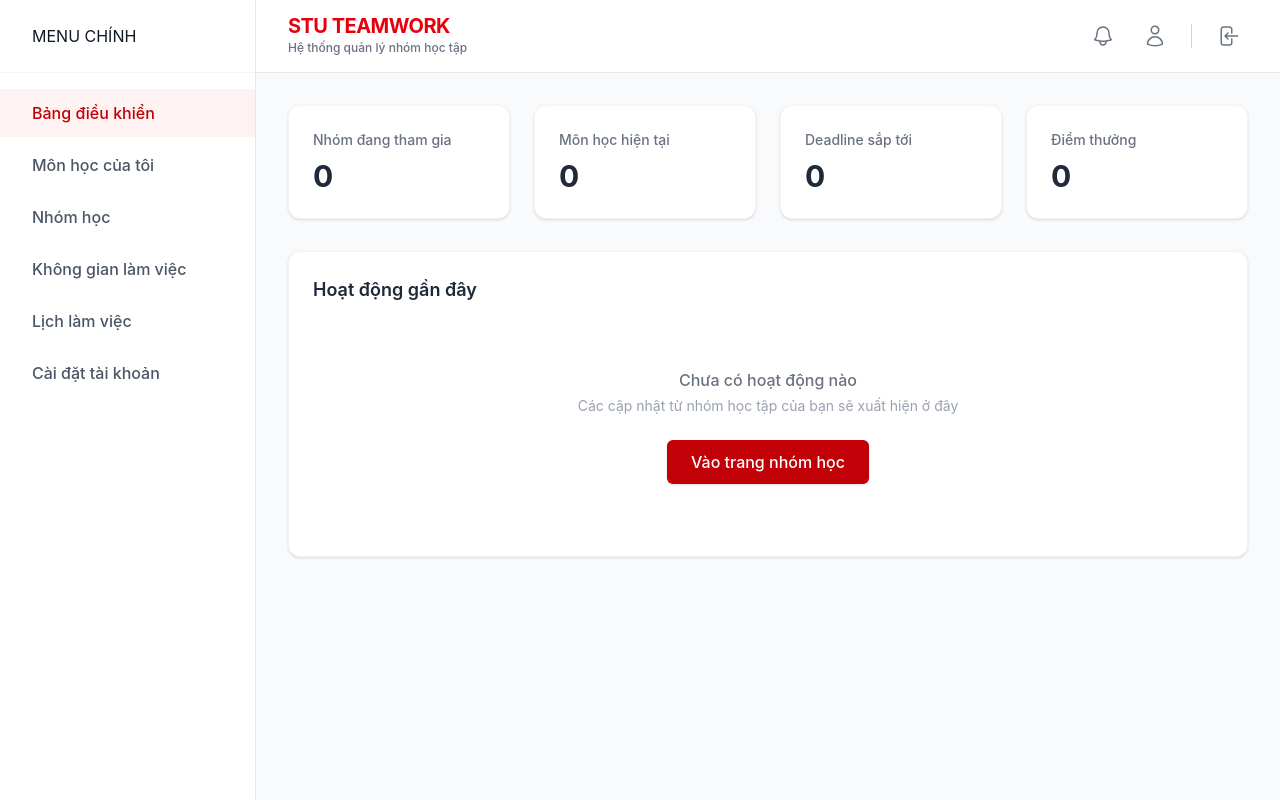
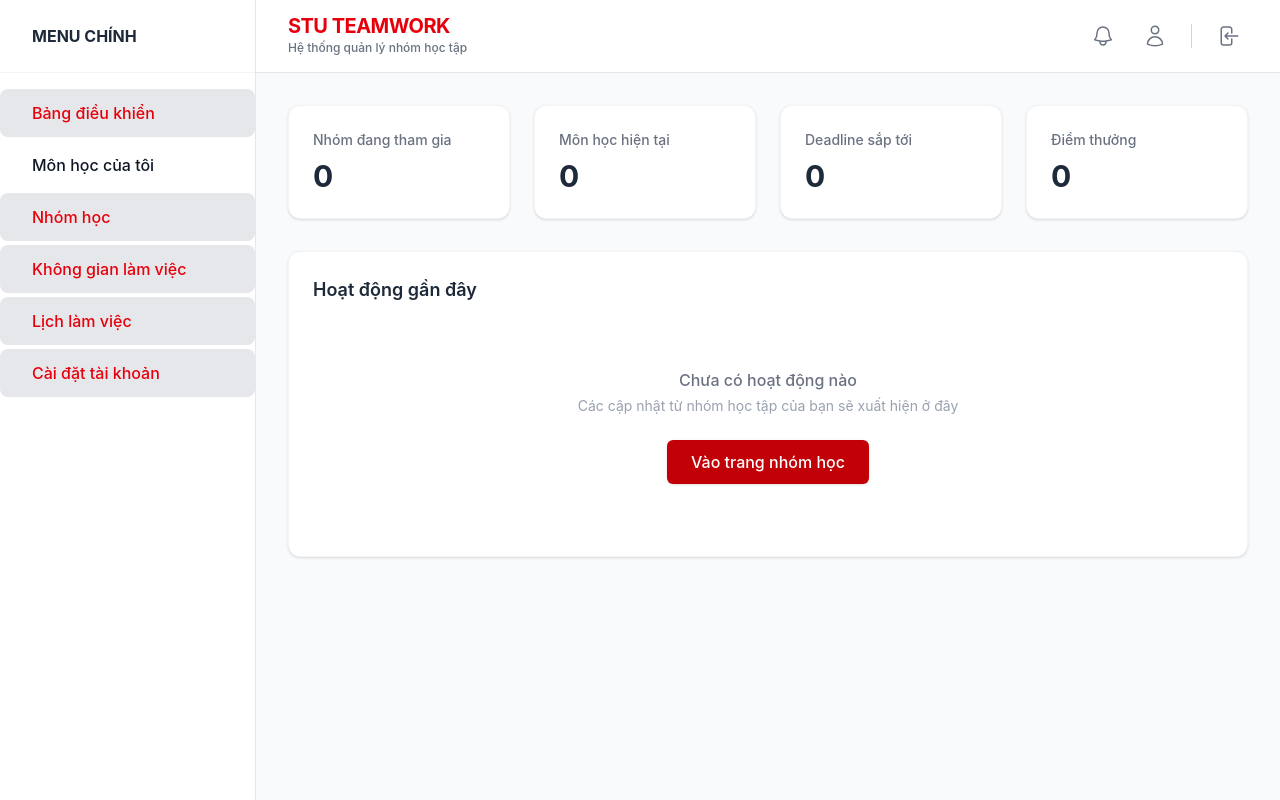
Before and after one commit to qui13082004a-afk/TTTN_FE, a React (Vite) app: page /dashboard in a window 1280 px wide. Built offline with nearby package versions, Linux system fonts and the light colour scheme.

Commit message:
upd sidebar+ add mymonhoc

```diff
--- a/src/components/Sidebar.jsx
+++ b/src/components/Sidebar.jsx
@@ -1,46 +1,55 @@
 import React from 'react';
-import { Link } from 'react-router-dom';
+import { NavLink } from 'react-router-dom';
 
 const Sidebar = () => {
+
+  const getNavLinkClass = ({ isActive }) => {
+    return `block px-8 py-3 font-medium transition-colors ${
+      isActive
+        ? 'text-red-600 bg-gray-200 rounded-lg hover:bg-red-100 hover:text-red-700'
+        : ''
+    }`;
+  };
+
   return (
     <aside className="w-64 bg-white border-r border-gray-200 h-screen flex flex-col flex-shrink-0">
 
       <div className="py-4 px-8 border-b border-gray-100 flex items-center h-[73px]">
-        <div>MENU CHÍNH</div>
+        <div className="font-bold text-gray-800">MENU CHÍNH</div>
       </div>
-
 
       <nav className="flex-1 overflow-y-auto py-4">
         <ul className="space-y-1">
           <li>
-            <Link to="/dashboard" className="block px-8 py-3 text-red-700 bg-red-50 font-medium transition-colors">
+            <NavLink to="/dashboard" className={getNavLinkClass}>
               Bảng điều khiển
-            </Link>
+            </NavLink>
           </li>
           <li>
-            <Link to="#" className="block px-8 py-3 text-gray-600 hover:bg-gray-50 hover:text-red-700 font-medium transition-colors">
+            <NavLink to="/monhoc" className={getNavLinkClass}>
               Môn học của tôi
-            </Link>
+            </NavLink>
           </li>
           <li>
-            <Link to="#" className="block px-8 py-3 text-gray-600 hover:bg-gray-50 hover:text-red-700 font-medium transition-colors">
+
+            <NavLink to="#nhomhoc" className={getNavLinkClass}>
               Nhóm học
-            </Link>
+            </NavLink>
           </li>
           <li>
-            <Link to="#" className="block px-8 py-3 text-gray-600 hover:bg-gray-50 hover:text-red-700 font-medium transition-colors">
+            <NavLink to="#khonggian" className={getNavLinkClass}>
               Không gian làm việc
-            </Link>
+            </NavLink>
           </li>
           <li>
-            <Link to="#" className="block px-8 py-3 text-gray-600 hover:bg-gray-50 hover:text-red-700 font-medium transition-colors">
+            <NavLink to="#lich" className={getNavLinkClass}>
               Lịch làm việc
-            </Link>
+            </NavLink>
           </li>
           <li>
-            <Link to="#" className="block px-8 py-3 text-gray-600 hover:bg-gray-50 hover:text-red-700 font-medium transition-colors">
+            <NavLink to="#caidat" className={getNavLinkClass}>
               Cài đặt tài khoản
-            </Link>
+            </NavLink>
           </li>
         </ul>
       </nav>
--- /dev/null
+++ b/src/pages/MyMonHoc.jsx
@@ -0,0 +1,103 @@
+import React from 'react';
+import Sidebar from '../components/Sidebar';
+import Header from '../components/Header';
+
+export default function MyMonHoc() {
+    // Dữ liệu giả
+  const subjects = [
+    {
+      id: 1,
+      code: 'TH001',
+      name: 'Công nghệ phần mềm',
+      teacher: 'Bùi nhật bằng',
+      semester: 'Học kỳ 2 - 2025-2026',
+      students: 45
+    },
+    {
+      id: 2,
+      code: 'TH002',
+      name: 'Phát triển phần mềm mã nguồn mở',
+      teacher: 'Nguyễn Xuân Thu',
+      semester: 'Học kỳ 2 - 2025-2026',
+      students: 50
+    },
+    {
+      id: 3,
+      code: 'TH003',
+      name: 'Cơ sở dữ liệu nâng cao',
+      teacher: 'Duy',
+      semester: 'Học kỳ 2 - 2025-2026',
+      students: 40
+    }
+  ];
+
+  return (
+    <div className="flex h-screen bg-gray-50 overflow-hidden">
+      <Sidebar />
+
+      <div className="flex-1 flex flex-col h-full">
+        <Header />
+
+        <main className="flex-1 overflow-x-hidden overflow-y-auto p-8">
+
+
+          <div className="flex justify-between items-center mb-6">
+            <div>
+              <h1 className="text-2xl font-bold text-gray-800">Môn học của tôi</h1>
+              <p className="text-gray-500 text-sm mt-1">Danh sach các môn học đang theo học trong học kỳ này</p>
+            </div>
+
+          </div>
+
+
+
+
+
+          <div className="grid grid-cols-1 md:grid-cols-2 xl:grid-cols-3 gap-6">
+            {subjects.map((sub) => (
+              <div key={sub.id} className="bg-white border border-gray-200 rounded-xl overflow-hidden hover:shadow-md transition-shadow group flex flex-col">
+
+
+                <div className="h-28 bg-gradient-to-r from-red-700 to-red-500 p-5 flex flex-col justify-end relative">
+                  <div className="absolute top-4 left bg-white/20 backdrop-blur-sm px-2.5 py-1 rounded-md text-white text-xs font-medium border border-white/30">
+                    {sub.code}
+                  </div>
+                  <h3 className="text-white font-bold text-lg truncate" title={sub.name}>{sub.name}</h3>
+
+                </div>
+
+
+                <div className="p-5 flex-1 flex flex-col">
+                  <div className="space-y-3 mb-6 flex-1">
+                    <div className="flex items-center gap-3 text-gray-600 text-sm">
+                      <svg xmlns="http://www.w3.org/2000/svg" fill="none" viewBox="0 0 24 24" strokeWidth={1.5} stroke="currentColor" className="w-5 h-5 text-gray-400">
+                        <path strokeLinecap="round" strokeLinejoin="round" d="M15.75 6a3.75 3.75 0 11-7.5 0 3.75 3.75 0 017.5 0zM4.501 20.118a7.5 7.5 0 0114.998 0A17.933 17.933 0 0112 21.75c-2.676 0-5.216-.584-7.499-1.632z" />
+                      </svg>
+                      <span className="font-medium">Giảng viên:</span> {sub.teacher}
+                    </div>
+
+                    <div className="flex items-center gap-3 text-gray-600 text-sm">
+                      <svg xmlns="http://www.w3.org/2000/svg" fill="none" viewBox="0 0 24 24" strokeWidth={1.5} stroke="currentColor" className="w-5 h-5 text-gray-400">
+                        <path strokeLinecap="round" strokeLinejoin="round" d="M18 18.72a9.094 9.094 0 003.741-.479 3 3 0 00-4.682-2.72m.94 3.198l.001.031c0 .225-.012.447-.037.666A11.944 11.944 0 0112 21c-2.17 0-4.207-.576-5.963-1.584A6.062 6.062 0 016 18.719m12 0a5.971 5.971 0 00-.941-3.197m0 0A5.995 5.995 0 0012 12.75a5.995 5.995 0 00-5.058 2.772m0 0a3 3 0 00-4.681 2.72 8.986 8.986 0 003.74.477m.94-3.197a5.971 5.971 0 00-.94 3.197M15 6.75a3 3 0 11-6 0 3 3 0 016 0zm6 3a2.25 2.25 0 11-4.5 0 2.25 2.25 0 014.5 0zm-13.5 0a2.25 2.25 0 11-4.5 0 2.25 2.25 0 014.5 0z" />
+                      </svg>
+                      <span className="font-medium">Sĩ số:</span> {sub.students} sinh viên
+                    </div>
+                  </div>
+
+
+                  <div className="pt-4 border-t border-gray-100">
+                    <button className="w-full py-2.5 text-red-700 bg-gray-100 hover:bg-red-100 font-medium rounded-lg transition-colors text-sm">
+                      Tham gia môn học
+                    </button>
+                  </div>
+                </div>
+
+              </div>
+            ))}
+          </div>
+
+        </main>
+      </div>
+    </div>
+  );
+}
```
